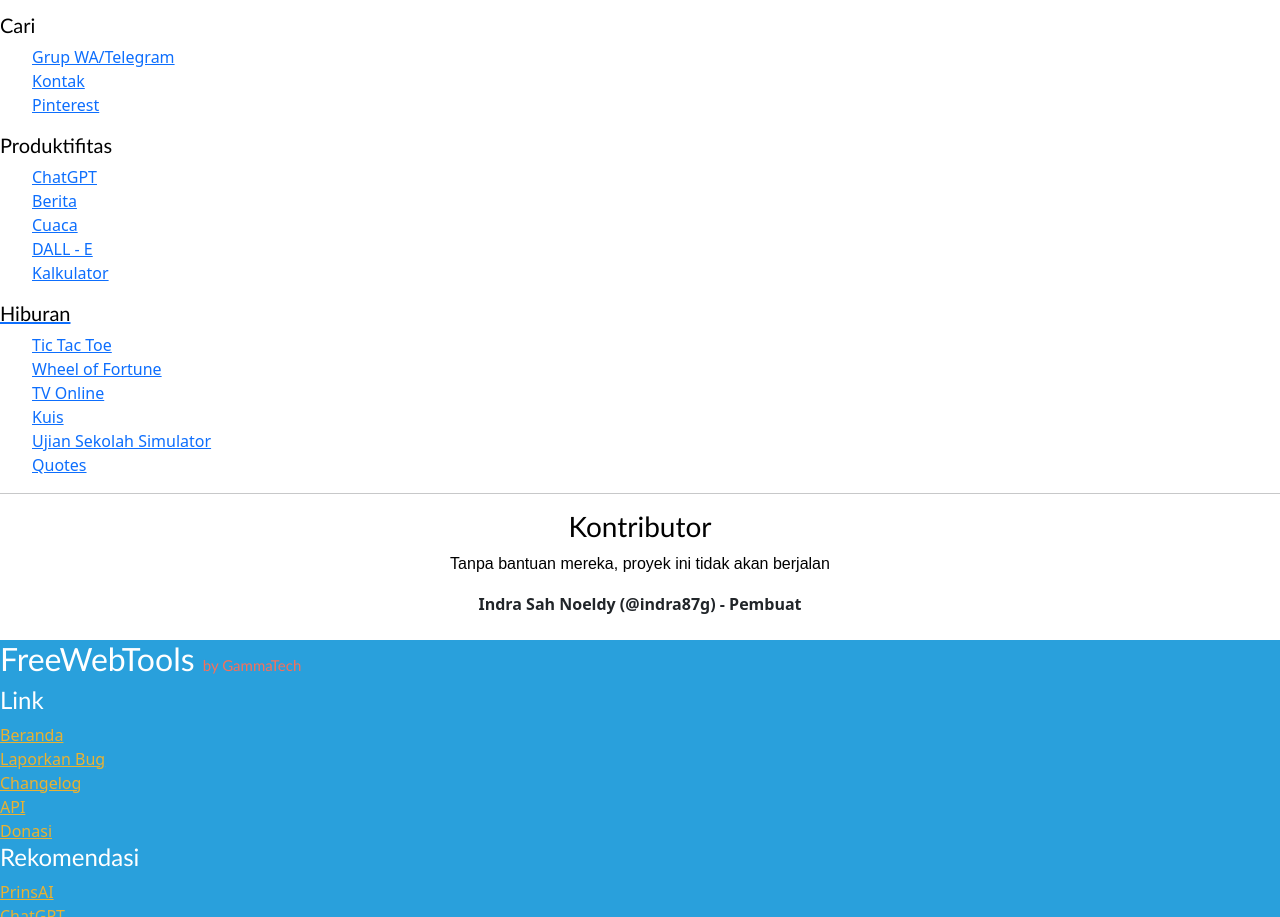
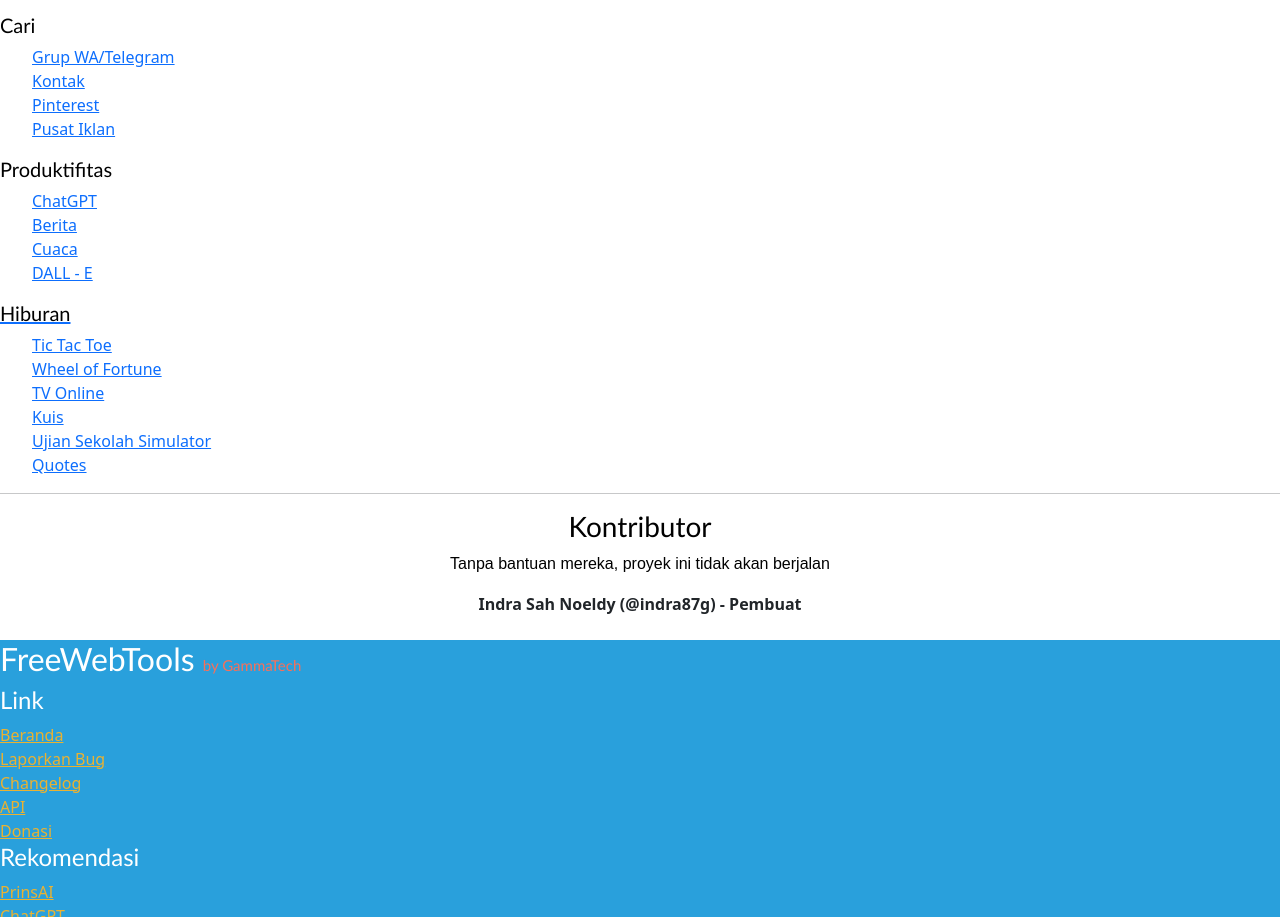
Before and after one commit to indra87g/FreeWebTools-old, a plain HTML site: page index.html in a window 1280 px wide. Shown: the part 1565-2482 px from the top of the page. Drawn offline with Linux system fonts and the light colour scheme.

Commit message:
Add files via upload

```diff
--- a/index.html
+++ b/index.html
@@ -81,6 +81,7 @@
             <a href="res/group.html"><li>Grup WA/Telegram</li></a>
             <a href="res/contact.html"><li>Kontak</li></a>
             <a href=""><li>Pinterest</li></a>
+            <a href="res/iklanku.html"><li>Pusat Iklan</li></a>
         </ul>
     </div>
     <div id="productivity">
@@ -90,7 +91,6 @@
             <a href="res/news.html"><li>Berita</li></a>
             <a href="res/weather.html"><li>Cuaca</li></a>
             <a href=""><li>DALL - E</li>
-            <a href="res/kalkulator.html"><li>Kalkulator</li>
         </ul>
     </div>
     <div id="fun">
```
